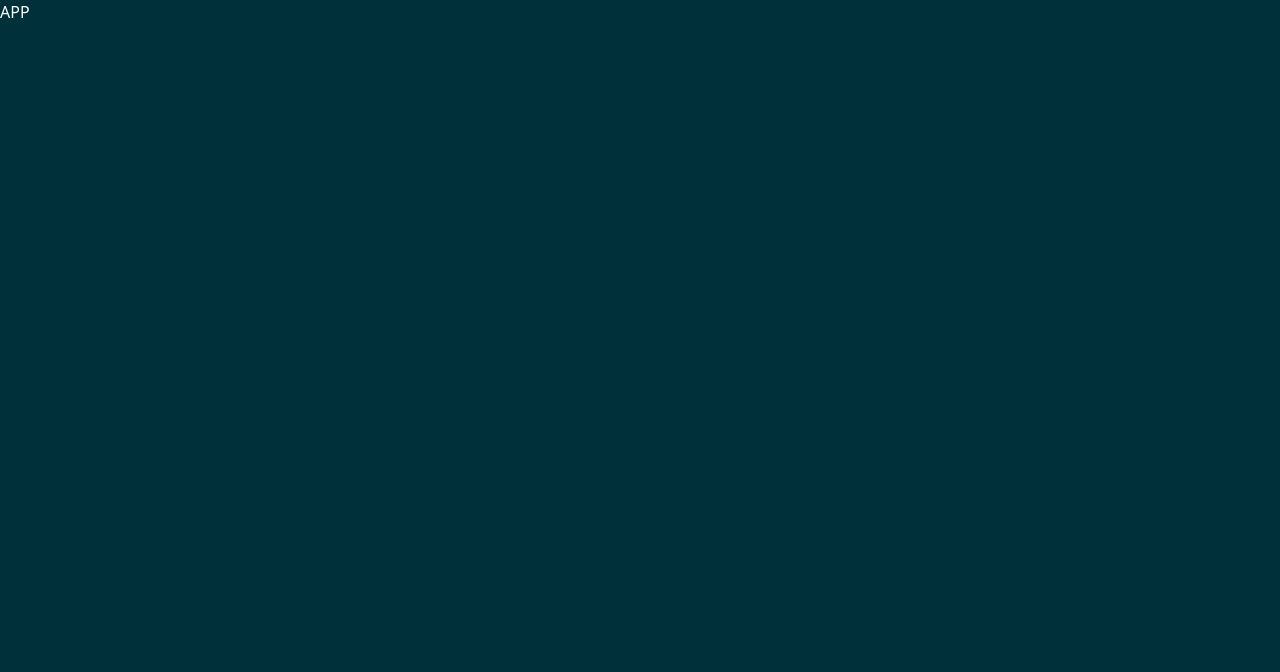
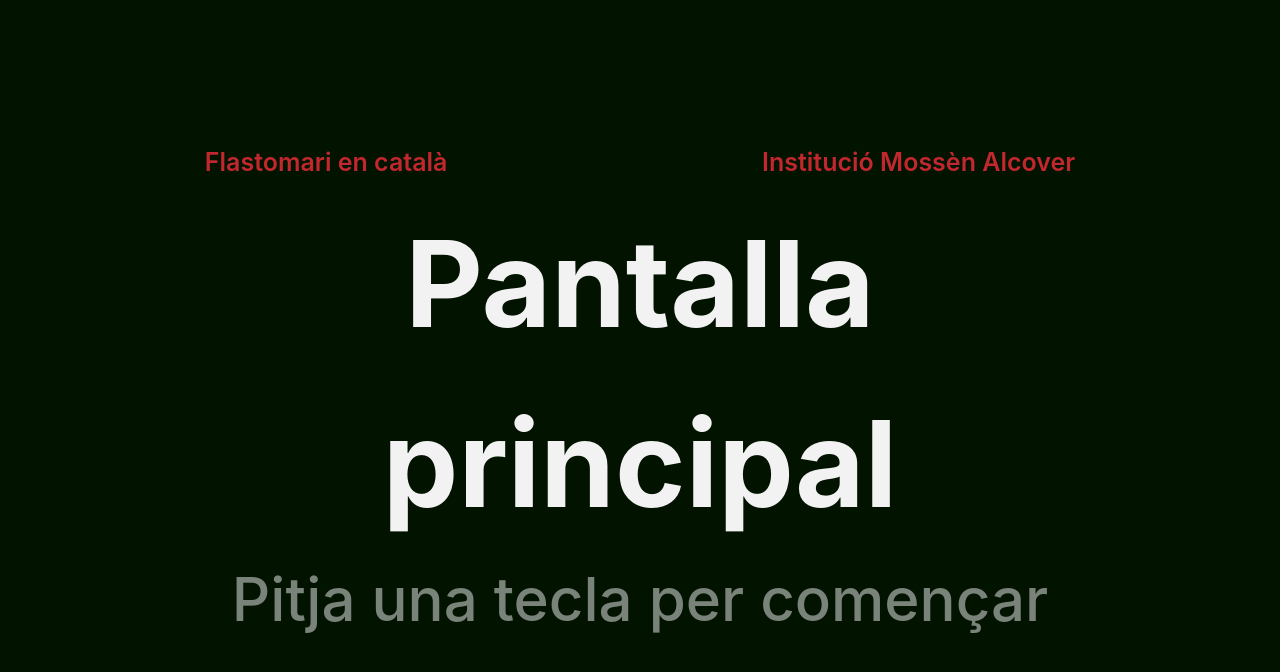
Before and after one commit to Pamboli/flastomari, a React (Vite) app: page / in a window 1280 px wide. Shown: the top 672 px of the page. Built offline with nearby package versions, Linux system fonts and the light colour scheme.

Commit message:
feat(app): home screen

```diff
--- a/package.json
+++ b/package.json
@@ -10,10 +10,12 @@
     "tauri": "tauri"
   },
   "dependencies": {
+    "@fontsource/inter": "^5.2.8",
     "@tailwindcss/vite": "^4.1.18",
     "@tauri-apps/api": "^2",
     "@tauri-apps/plugin-opener": "^2",
     "@tauri-apps/plugin-sql": "~2.3.1",
+    "framer-motion": "^12.27.1",
     "react": "^19.1.0",
     "react-dom": "^19.1.0",
     "tailwindcss": "^4.1.18"
--- a/src/App.css
+++ b/src/App.css
@@ -1,11 +1,30 @@
 @import "tailwindcss";
+@import "@fontsource/inter";
 
 @theme {
-  --color-background: #003039;
-  --color-text: white;
+  /* COLOR */
+  --color-background: #021400;
+  --color-text: #f2f2f2;
+  --color-accent: #c1272d;
+
+  /* FONT SIZE */
+
+  --text-big: 120px;
+  --text-extra: 40px;
+  --text-uses: 60px;
+  --text-small: 25px;
+
+  /* FONT */
+  --font-sans: Inter, ui-sans-serif, system-ui, sans-serif;
+
+  /* ANIMATION */
+  --animate-pending: pulse 1s ease-in-out infinite;
 }
 
-main {
-  background-color: var(--color-background);
-  color: var(--color-text);
+@layer base {
+  body {
+    font-family: var(--font-sans);
+    background-color: var(--color-background);
+    color: var(--color-text);
+  }
 }
--- a/src/App.tsx
+++ b/src/App.tsx
@@ -1,10 +1,12 @@
 import "./App.css";
+import { StepRenderer } from "./components/StepRenderer";
+import { StepProvider } from "./providers/StepProvider";
 
 function App() {
   return (
-    <main className="w-screen h-screen">
-      <h1>APP</h1>
-    </main>
+    <StepProvider>
+      <StepRenderer />
+    </StepProvider>
   );
 }
 
--- /dev/null
+++ b/src/components/StepRenderer.tsx
@@ -0,0 +1,25 @@
+import { MainLayout } from "../layout/MainLayout";
+import { useStep } from "../providers/StepProvider";
+import { HomeScreen } from "../screens/Home";
+import { Roulette } from "../screens/Roulette";
+
+export function StepRenderer() {
+  const { step } = useStep();
+
+  function getScreen() {
+    switch (step) {
+      case "home":
+        return <HomeScreen />;
+      case "roulette":
+        return <Roulette />;
+      case "word":
+        return "Word";
+      case "record":
+        return "Record";
+      case "regards":
+        return "Regards";
+    }
+  }
+
+  return <MainLayout>{getScreen()}</MainLayout>;
+}
--- /dev/null
+++ b/src/hooks/useKeyListener.ts
@@ -0,0 +1,27 @@
+import { useEffect, useCallback } from "react";
+
+type KeyListenerOptions = {
+  keys?: string[];
+};
+
+export function useKeyListener(
+  callback: (event: KeyboardEvent) => void,
+  { keys }: KeyListenerOptions = {}
+) {
+  const handler = useCallback(
+    (event: KeyboardEvent) => {
+      if (!keys || keys.includes(event.key)) {
+        callback(event);
+      }
+    },
+    [callback, keys]
+  );
+
+  useEffect(() => {
+    window.addEventListener("keydown", handler);
+
+    return () => {
+      window.removeEventListener("keydown", handler);
+    };
+  }, [handler]);
+}
--- /dev/null
+++ b/src/layout/MainLayout.tsx
@@ -0,0 +1,16 @@
+import { PropsWithChildren } from "react";
+import { locale } from "../locale";
+
+export function MainLayout({ children }: PropsWithChildren) {
+  return (
+    <main className="bg-background text-text px-[16%] py-36 w-screen h-screen">
+      <div className="flex flex-col h-full">
+        <div className="w-full flex justify-between text-small font-semibold text-accent">
+          <span>{locale.common.title}</span>
+          <span>{locale.common.institution}</span>
+        </div>
+        <div className="flex-1">{children}</div>
+      </div>
+    </main>
+  );
+}
--- /dev/null
+++ b/src/locale/ca.json
@@ -0,0 +1,10 @@
+{
+  "common": {
+    "title": "Flastomari en català",
+    "institution": "Institució Mossèn Alcover"
+  },
+  "home": {
+    "main_screen": "Pantalla principal",
+    "press_to_start": "Pitja una tecla per començar"
+  }
+}
--- /dev/null
+++ b/src/locale/index.ts
@@ -0,0 +1,3 @@
+import ca from "./ca.json";
+
+export const locale = ca;
--- a/src/main.tsx
+++ b/src/main.tsx
@@ -5,5 +5,5 @@ import App from "./App";
 ReactDOM.createRoot(document.getElementById("root") as HTMLElement).render(
   <React.StrictMode>
     <App />
-  </React.StrictMode>,
+  </React.StrictMode>
 );
--- /dev/null
+++ b/src/providers/StepProvider.tsx
@@ -0,0 +1,49 @@
+import {
+  createContext,
+  PropsWithChildren,
+  useContext,
+  useMemo,
+  useState,
+} from "react";
+
+const STEPS = ["home", "roulette", "word", "record", "regards"] as const;
+type Step = (typeof STEPS)[number];
+
+type StepContextValue = {
+  step: Step;
+  nextStep: () => void;
+  reset: () => void;
+  index: number;
+};
+
+const StepContext = createContext<StepContextValue | undefined>(undefined);
+
+export function StepProvider({ children }: PropsWithChildren) {
+  const [step, setStep] = useState<Step>(STEPS[0]);
+
+  const stepIndex = STEPS.indexOf(step);
+
+  const nextStep = () => {
+    setStep((current) => {
+      const index = STEPS.indexOf(current);
+      return STEPS[index + 1] ?? STEPS[0];
+    });
+  };
+
+  const reset = () => setStep(STEPS[0]);
+
+  const value = useMemo(
+    () => ({ step, nextStep, reset, index: stepIndex }),
+    [step]
+  );
+
+  return <StepContext.Provider value={value}>{children}</StepContext.Provider>;
+}
+
+export function useStep() {
+  const context = useContext(StepContext);
+  if (!context) {
+    throw new Error("useStep must be used within a StepProvider");
+  }
+  return context;
+}
--- /dev/null
+++ b/src/screens/Home.tsx
@@ -0,0 +1,18 @@
+import { locale } from "../locale";
+import { useStep } from "../providers/StepProvider";
+import { useKeyListener } from "../hooks/useKeyListener";
+
+export function HomeScreen() {
+  const { nextStep } = useStep();
+
+  useKeyListener(nextStep);
+
+  return (
+    <div className="w-full h-full justify-center items-center text-center flex flex-col">
+      <h1 className="text-big font-bold">{locale.home.main_screen}</h1>
+      <h2 className="text-uses font-medium animate-pending">
+        {locale.home.press_to_start}
+      </h2>
+    </div>
+  );
+}
--- /dev/null
+++ b/src/screens/Roulette.tsx
@@ -0,0 +1,7 @@
+export function Roulette() {
+  return (
+    <div className="w-full h-full justify-center items-center text-center flex flex-col">
+      Roulette
+    </div>
+  );
+}
```
Also changed, not shown: 2 other files (tests, documents, lock files or other folders).
